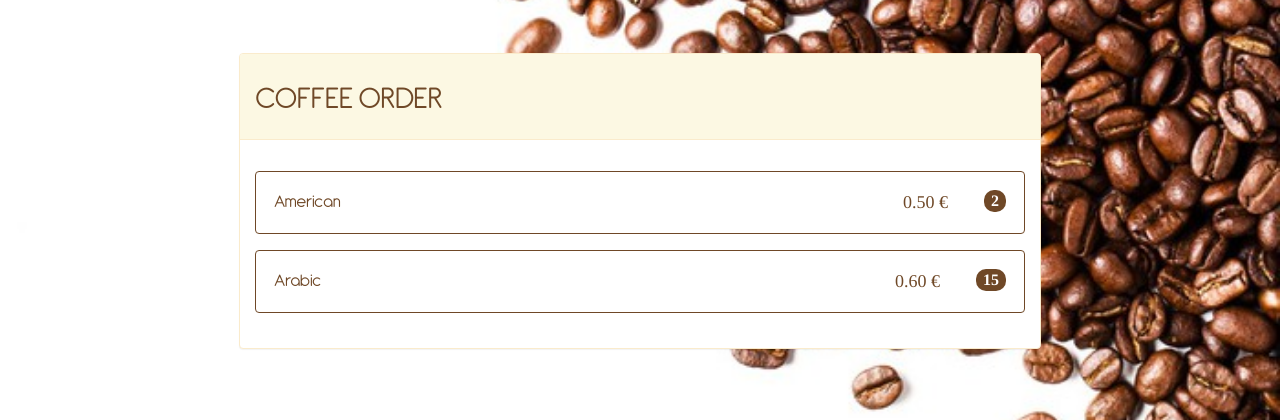
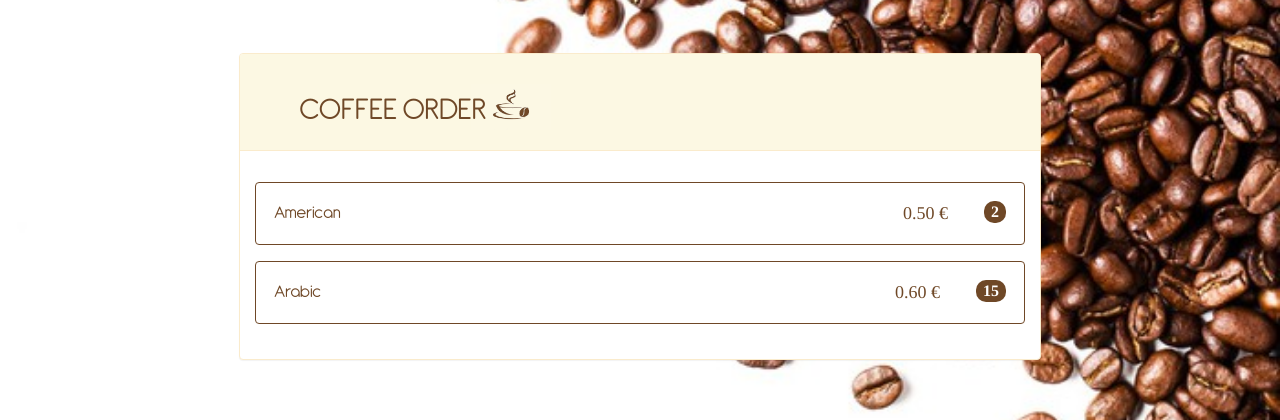
Before and after one commit to FrancescoGradi/VendingMachine, a Django app: page /coffee/ in a window 1280 px wide. Shown: the part 55-475 px from the top of the page. Run offline with Django 3.2, Linux system fonts and the light colour scheme; data comes from the database, SQL or seed files in the repository; some libraries are stand-ins or nearby versions.

Commit message:
Aggiunta logo tazza

```diff
--- a/coffee/static/coffee/css/custom.css
+++ b/coffee/static/coffee/css/custom.css
@@ -33,8 +33,22 @@ h1 {
     background-repeat: no-repeat;
     background-size: 26px 23px;
     background-position: 0 12px;
-    margin-left: 0.5em;font-size: 30px;
+    margin-left: 0.5em;
+    font-size: 30px;
     color: chocolate ;
+}
+
+#title{
+    text-align: left;
+    font-family: Antipasto, Times, Serif;
+    font-size: 32px;
+    color: #6F4827;
+    padding: 11px 15px 0 28px;
+    background-image: url(../image/tazza3.png);
+    background-repeat: no-repeat;
+    background-size: 80px 50px;
+    background-position: 200px 0px;
+    margin-left: 0.5em;
 }
 
 .paymentcss {
--- a/coffee/templates/coffee/index.html
+++ b/coffee/templates/coffee/index.html
@@ -85,7 +85,7 @@
 
             <div class="panel panel-warning">
                 <div class="panel-heading">
-                    <h1>COFFEE ORDER</h1>
+                    <h1 id="title">COFFEE ORDER</h1>
                 </div>
 
                 <div id="panel-index-body" class="panel-body">
```
Also changed, not shown: coffee/static/coffee/image/tazza3.png (added).
